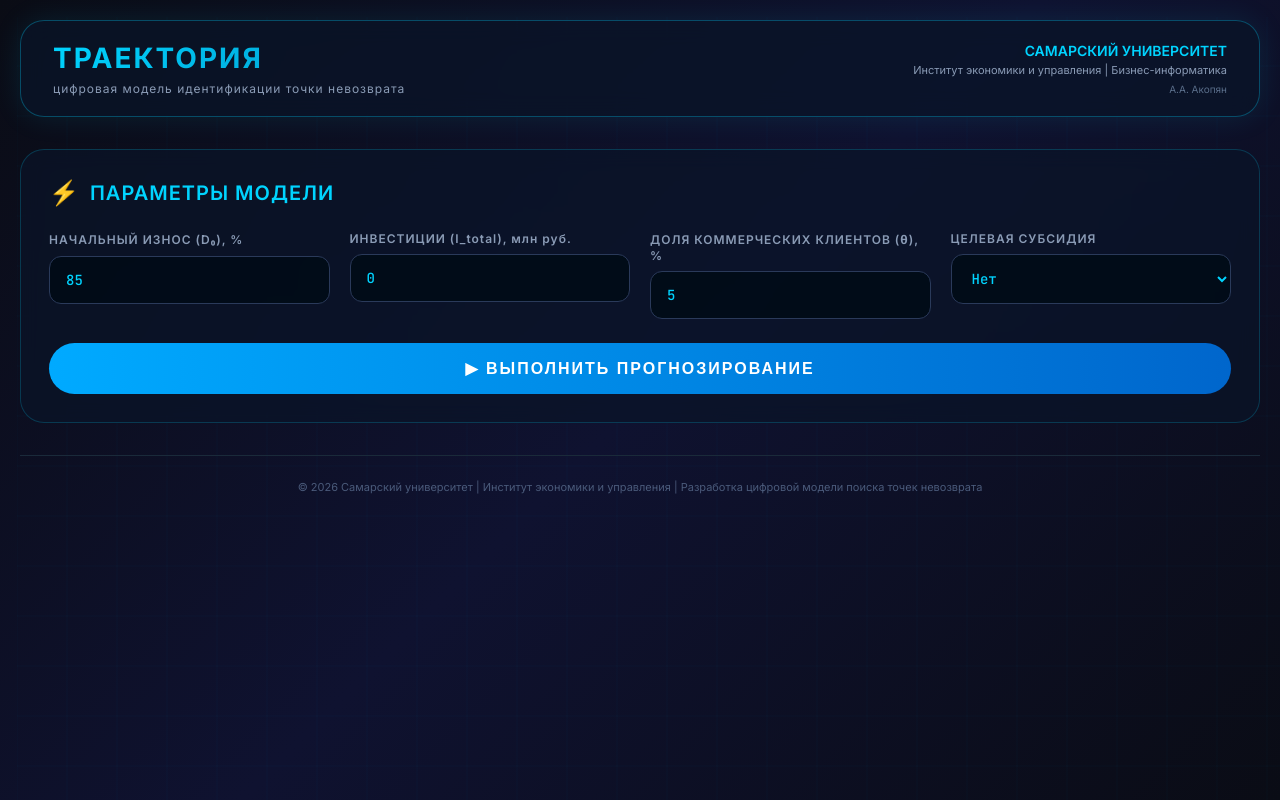
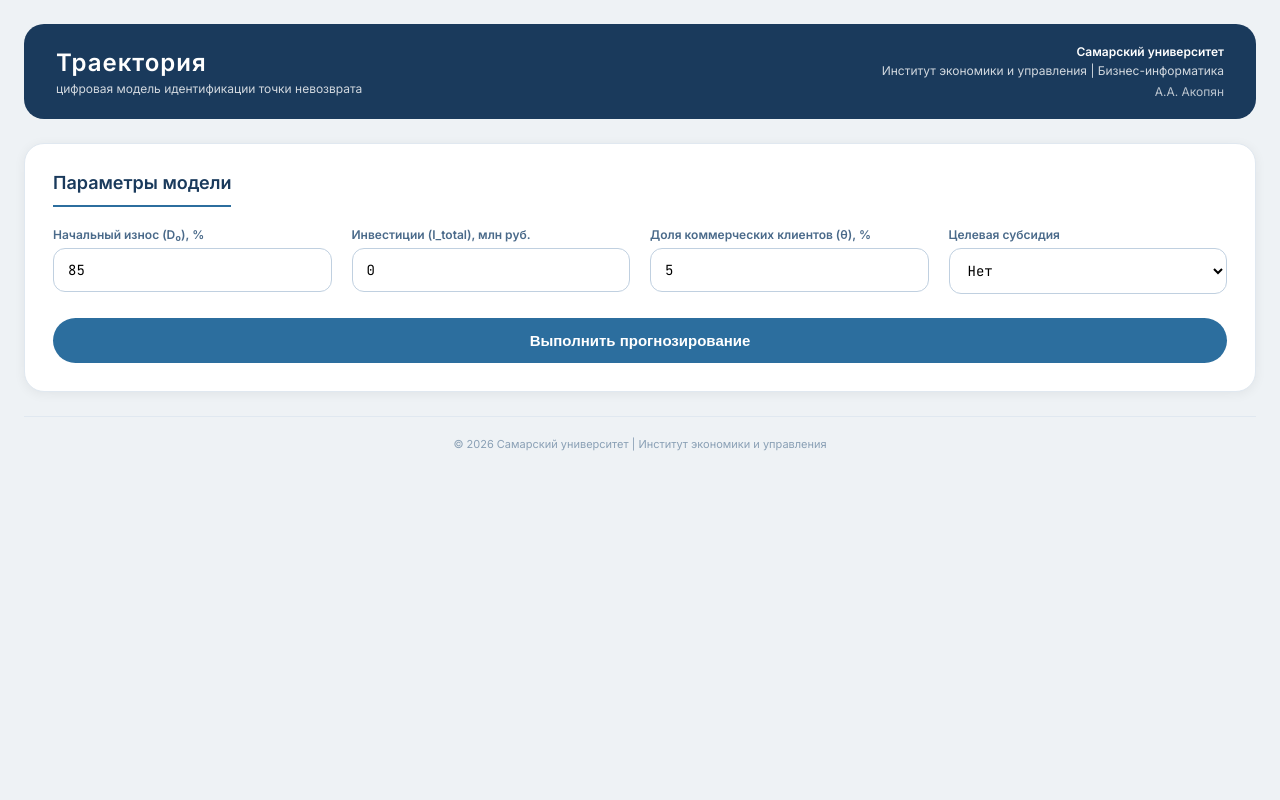
Before and after one commit to vnnvnnv/trajectory-ponr, a Flask app: page / in a window 1280 px wide. Run offline with Flask 3, Linux system fonts and the light colour scheme.

Commit message:
Update index.html

```diff
--- a/templates/index.html
+++ b/templates/index.html
@@ -2,154 +2,85 @@
 <html lang="ru">
 <head>
     <meta charset="UTF-8">
-    <meta name="viewport" content="width=device-width, initial-scale=1.0, user-scalable=yes">
+    <meta name="viewport" content="width=device-width, initial-scale=1.0">
     <title>Траектория | цифровая модель PONR</title>
-    <link href="https://fonts.googleapis.com/css2?family=Inter:wght@300;400;500;600;700;800&family=JetBrains+Mono:wght@400;500;600&display=swap" rel="stylesheet">
+    <link href="https://fonts.googleapis.com/css2?family=Inter:wght@400;500;600;700&family=JetBrains+Mono:wght@400;500&display=swap" rel="stylesheet">
+    <script src="https://cdn.jsdelivr.net/npm/chart.js"></script>
     <style>
-        * {
-            margin: 0;
-            padding: 0;
-            box-sizing: border-box;
-        }
+        * { margin: 0; padding: 0; box-sizing: border-box; }
 
         body {
-            font-family: 'Inter', 'Segoe UI', sans-serif;
-            background: #0a0c15;
-            min-height: 100vh;
-            color: #e0e0e0;
-            position: relative;
-            overflow-x: hidden;
-        }
-
-        /* Анимированный кибер-фон */
-        .cyber-bg {
-            position: fixed;
-            top: 0;
-            left: 0;
-            width: 100%;
-            height: 100%;
-            z-index: -1;
-            background: linear-gradient(135deg, #0a0c15 0%, #0f1230 50%, #0a0c15 100%);
-        }
-
-        .cyber-bg::before {
-            content: '';
-            position: absolute;
-            top: 0;
-            left: 0;
-            width: 100%;
-            height: 100%;
-            background-image:
-                repeating-linear-gradient(0deg, rgba(0, 212, 255, 0.03) 0px, rgba(0, 212, 255, 0.03) 1px, transparent 1px, transparent 50px),
-                repeating-linear-gradient(90deg, rgba(0, 212, 255, 0.03) 0px, rgba(0, 212, 255, 0.03) 1px, transparent 1px, transparent 50px);
-            animation: moveGrid 20s linear infinite;
-        }
-
-        @keyframes moveGrid {
-            0% { transform: translate(0, 0); }
-            100% { transform: translate(50px, 50px); }
+            font-family: 'Inter', -apple-system, BlinkMacSystemFont, sans-serif;
+            background: #eef2f5;
+            color: #1a2a3a;
+            padding: 24px;
         }
 
         .container {
             max-width: 1400px;
             margin: 0 auto;
-            padding: 20px;
-            position: relative;
-            z-index: 1;
+        }
+
+        /* Карточки в спокойном стиле */
+        .card {
+            background: white;
+            border-radius: 20px;
+            padding: 28px;
+            margin-bottom: 24px;
+            box-shadow: 0 2px 12px rgba(0, 0, 0, 0.06);
+            border: 1px solid #e0e8f0;
+        }
+
+        .card h2 {
+            font-size: 18px;
+            font-weight: 600;
+            color: #1a3a5c;
+            margin-bottom: 20px;
+            padding-bottom: 12px;
+            border-bottom: 2px solid #2c6e9e;
+            display: inline-block;
         }
 
         /* Шапка */
         .header {
-            background: rgba(10, 20, 40, 0.75);
-            backdrop-filter: blur(12px);
-            border-radius: 24px;
+            background: #1a3a5c;
+            color: white;
+            border-radius: 20px;
             padding: 20px 32px;
-            margin-bottom: 32px;
-            border: 1px solid rgba(0, 212, 255, 0.3);
-            box-shadow: 0 0 30px rgba(0, 212, 255, 0.1);
+            margin-bottom: 24px;
             display: flex;
             justify-content: space-between;
             align-items: center;
             flex-wrap: wrap;
-            gap: 20px;
         }
 
         .logo h1 {
-            font-size: 28px;
-            font-weight: 700;
-            background: linear-gradient(135deg, #00d4ff 0%, #0099cc 100%);
-            -webkit-background-clip: text;
-            background-clip: text;
-            color: transparent;
-            letter-spacing: 2px;
+            font-size: 24px;
+            font-weight: 600;
+            letter-spacing: 1px;
         }
 
         .logo p {
             font-size: 12px;
-            color: #8a9bb5;
-            margin-top: 6px;
-            letter-spacing: 1px;
+            opacity: 0.8;
+            margin-top: 4px;
         }
 
         .institute {
             text-align: right;
+            font-size: 12px;
         }
 
-        .institute .uni {
-            font-size: 14px;
-            font-weight: 600;
-            color: #00d4ff;
-        }
+        .institute .uni { font-weight: 600; margin-bottom: 4px; }
+        .institute .faculty { opacity: 0.8; }
+        .institute .author { opacity: 0.7; margin-top: 6px; }
 
-        .institute .faculty {
-            font-size: 11px;
-            color: #8a9bb5;
-            margin-top: 4px;
-        }
-
-        .institute .author {
-            font-size: 10px;
-            color: #5a6e8a;
-            margin-top: 6px;
-        }
-
-        /* Карточки */
-        .card {
-            background: rgba(10, 20, 40, 0.7);
-            backdrop-filter: blur(10px);
-            border-radius: 24px;
-            padding: 28px;
-            margin-bottom: 32px;
-            border: 1px solid rgba(0, 212, 255, 0.2);
-            transition: all 0.3s ease;
-        }
-
-        .card:hover {
-            border-color: rgba(0, 212, 255, 0.5);
-            box-shadow: 0 0 25px rgba(0, 212, 255, 0.15);
-        }
-
-        .card h2 {
-            font-size: 20px;
-            font-weight: 600;
-            color: #00d4ff;
-            margin-bottom: 24px;
-            letter-spacing: 1px;
-            display: flex;
-            align-items: center;
-            gap: 10px;
-        }
-
-        .card h2::before {
-            content: '⚡';
-            font-size: 24px;
-        }
-
-        /* Сетка ввода */
+        /* Поля ввода */
         .input-grid {
             display: grid;
-            grid-template-columns: repeat(auto-fit, minmax(240px, 1fr));
+            grid-template-columns: repeat(auto-fit, minmax(220px, 1fr));
             gap: 20px;
+            margin-bottom: 24px;
         }
 
         .input-group {
@@ -160,90 +91,75 @@
         .input-group label {
             font-size: 12px;
             font-weight: 600;
-            color: #8a9bb5;
-            margin-bottom: 8px;
-            letter-spacing: 1px;
+            color: #4a6a8a;
+            margin-bottom: 6px;
         }
 
         .input-group input, .input-group select {
-            background: rgba(0, 10, 20, 0.8);
-            border: 1px solid #2a3a5a;
+            padding: 12px 14px;
+            border: 1px solid #c0d0e0;
             border-radius: 12px;
-            padding: 14px 16px;
-            color: #00d4ff;
             font-family: 'JetBrains Mono', monospace;
             font-size: 14px;
-            font-weight: 500;
-            transition: all 0.3s;
+            background: white;
+            transition: 0.2s;
         }
 
         .input-group input:focus, .input-group select:focus {
             outline: none;
-            border-color: #00d4ff;
-            box-shadow: 0 0 15px rgba(0, 212, 255, 0.3);
+            border-color: #2c6e9e;
+            box-shadow: 0 0 0 3px rgba(44, 110, 158, 0.1);
         }
 
         .calculate-btn {
-            background: linear-gradient(90deg, #00aaff, #0066cc);
+            background: #2c6e9e;
+            color: white;
             border: none;
             border-radius: 40px;
-            padding: 16px 32px;
-            color: white;
-            font-weight: 700;
-            font-size: 16px;
+            padding: 14px 28px;
+            font-weight: 600;
             cursor: pointer;
-            margin-top: 24px;
             width: 100%;
-            transition: all 0.3s;
-            text-transform: uppercase;
-            letter-spacing: 2px;
+            font-size: 15px;
+            transition: 0.2s;
         }
 
         .calculate-btn:hover {
-            background: linear-gradient(90deg, #00ccff, #0088ee);
-            box-shadow: 0 0 30px rgba(0, 212, 255, 0.5);
-            transform: translateY(-2px);
+            background: #1a5a8a;
         }
 
         /* Статистика */
         .stats-grid {
             display: grid;
             grid-template-columns: repeat(4, 1fr);
-            gap: 20px;
+            gap: 16px;
             margin-bottom: 32px;
         }
 
         .stat-card {
-            background: rgba(0, 20, 40, 0.6);
-            border-radius: 20px;
-            padding: 20px;
+            background: #f8fafc;
+            border-radius: 16px;
+            padding: 16px;
             text-align: center;
-            border-left: 3px solid #00d4ff;
-            transition: all 0.3s;
-        }
-
-        .stat-card:hover {
-            transform: translateY(-5px);
-            background: rgba(0, 40, 60, 0.6);
+            border-left: 3px solid #2c6e9e;
         }
 
         .stat-label {
             font-size: 11px;
             font-weight: 600;
-            color: #8a9bb5;
-            margin-bottom: 10px;
-            letter-spacing: 1px;
+            color: #6a8aaa;
+            margin-bottom: 8px;
         }
 
         .stat-value {
-            font-size: 32px;
-            font-weight: 800;
+            font-size: 28px;
+            font-weight: 700;
             font-family: 'JetBrains Mono', monospace;
+            color: #1a3a5c;
         }
 
-        .stat-value.positive { color: #00ff88; text-shadow: 0 0 10px rgba(0, 255, 136, 0.25); }
-        .stat-value.negative { color: #ff4466; text-shadow: 0 0 10px rgba(255, 68, 102, 0.25); }
-        .stat-value.neutral { color: #00d4ff; }
+        .stat-value.positive { color: #2c8e5e; }
+        .stat-value.negative { color: #c03a4a; }
 
         /* Таблица */
         .scenarios-table {
@@ -252,187 +168,145 @@
         }
 
         .scenarios-table th {
-            padding: 14px 12px;
             text-align: center;
+            padding: 12px;
             font-size: 12px;
             font-weight: 600;
-            color: #00d4ff;
-            letter-spacing: 1px;
-            border-bottom: 1px solid #2a3a5a;
+            color: #4a6a8a;
+            border-bottom: 1px solid #e0e8f0;
         }
 
         .scenarios-table td {
-            padding: 14px 12px;
             text-align: center;
+            padding: 12px;
             font-size: 13px;
-            border-bottom: 1px solid #1a2a3a;
+            border-bottom: 1px solid #eef2f8;
         }
 
         .optimal-row {
-            background: rgba(0, 212, 255, 0.08);
-            border-radius: 12px;
-            box-shadow: 0 0 15px rgba(0, 212, 255, 0.2);
+            background: #e8f4fd;
         }
 
-        .optimal-row td {
-            border-bottom-color: rgba(0, 212, 255, 0.4);
+        /* График */
+        .chart-container {
+            margin-top: 24px;
+            padding-top: 16px;
+            border-top: 1px solid #e0e8f0;
         }
 
-        /* ИИ-помощник Ракета */
+        /* ИИ-помощник */
         .ai-panel {
-            background: linear-gradient(135deg, rgba(0, 40, 60, 0.6), rgba(0, 20, 40, 0.6));
-            border-radius: 24px;
-            padding: 28px;
-            border-left: 4px solid #00d4ff;
+            background: #f0f4f8;
+            border-radius: 20px;
+            padding: 24px;
+            border-left: 4px solid #2c6e9e;
         }
 
         .ai-panel h3 {
-            font-size: 18px;
+            font-size: 16px;
             font-weight: 600;
-            color: #00d4ff;
+            color: #1a3a5c;
             margin-bottom: 16px;
-            display: flex;
-            align-items: center;
-            gap: 10px;
         }
 
         .ai-text {
-            font-family: 'JetBrains Mono', monospace;
+            font-family: 'Inter', monospace;
             font-size: 13px;
-            line-height: 1.7;
-            color: #c0d0e0;
+            line-height: 1.6;
+            color: #2a4a6a;
             white-space: pre-wrap;
         }
 
-        /* Футер */
         .footer {
             text-align: center;
-            padding: 24px;
+            padding: 20px;
             font-size: 11px;
-            color: #4a5a7a;
-            border-top: 1px solid #1a2a3a;
-            margin-top: 20px;
+            color: #8aa0b5;
+            border-top: 1px solid #e0e8f0;
+            margin-top: 24px;
         }
 
-        /* Адаптив */
-        @media (max-width: 900px) {
-            .stats-grid {
-                grid-template-columns: repeat(2, 1fr);
-            }
-            .header {
-                flex-direction: column;
-                text-align: center;
-            }
-            .institute {
-                text-align: center;
-            }
-            .container {
-                padding: 12px;
-            }
-            .card {
-                padding: 20px;
-            }
-        }
-
-        /* Лоадер */
-        .loader {
-            display: inline-block;
-            width: 20px;
-            height: 20px;
-            border: 2px solid #00d4ff;
-            border-top-color: transparent;
-            border-radius: 50%;
-            animation: spin 0.8s linear infinite;
-        }
-
-        @keyframes spin {
-            to { transform: rotate(360deg); }
-        }
-
-        button:disabled {
-            opacity: 0.6;
-            cursor: not-allowed;
+        @media (max-width: 768px) {
+            .stats-grid { grid-template-columns: repeat(2, 1fr); }
+            .header { flex-direction: column; text-align: center; gap: 12px; }
+            .institute { text-align: center; }
         }
     </style>
 </head>
 <body>
-<div class="cyber-bg"></div>
 <div class="container">
     <div class="header">
         <div class="logo">
-            <h1>ТРАЕКТОРИЯ</h1>
+            <h1>Траектория</h1>
             <p>цифровая модель идентификации точки невозврата</p>
         </div>
         <div class="institute">
-            <div class="uni">САМАРСКИЙ УНИВЕРСИТЕТ</div>
+            <div class="uni">Самарский университет</div>
             <div class="faculty">Институт экономики и управления | Бизнес-информатика</div>
             <div class="author">А.А. Акопян</div>
         </div>
     </div>
 
     <div class="card">
-        <h2>ПАРАМЕТРЫ МОДЕЛИ</h2>
+        <h2>Параметры модели</h2>
         <div class="input-grid">
             <div class="input-group">
-                <label>НАЧАЛЬНЫЙ ИЗНОС (D₀), %</label>
+                <label>Начальный износ (D₀), %</label>
                 <input type="number" id="D0" value="85" step="5" min="0" max="100">
             </div>
             <div class="input-group">
-                <label>ИНВЕСТИЦИИ (I_total), млн руб.</label>
+                <label>Инвестиции (I_total), млн руб.</label>
                 <input type="number" id="I_total" value="0" step="10" min="0" max="200">
             </div>
             <div class="input-group">
-                <label>ДОЛЯ КОММЕРЧЕСКИХ КЛИЕНТОВ (θ), %</label>
+                <label>Доля коммерческих клиентов (θ), %</label>
                 <input type="number" id="theta" value="5" step="5" min="0" max="100">
             </div>
             <div class="input-group">
-                <label>ЦЕЛЕВАЯ СУБСИДИЯ</label>
+                <label>Целевая субсидия</label>
                 <select id="subsidy">
                     <option value="0">Нет</option>
                     <option value="1">Да</option>
                 </select>
             </div>
         </div>
-        <button class="calculate-btn" id="calcBtn" onclick="calculate()">▶ ВЫПОЛНИТЬ ПРОГНОЗИРОВАНИЕ</button>
+        <button class="calculate-btn" id="calcBtn" onclick="calculate()">Выполнить прогнозирование</button>
     </div>
 
     <div id="results" style="display: none;">
         <div class="card">
-            <h2>БАЗОВЫЙ СЦЕНАРИЙ</h2>
+            <h2>Базовый сценарий</h2>
             <div class="stats-grid" id="baseStats"></div>
 
-            <h2 style="margin-top: 20px;">СЦЕНАРНЫЙ АНАЛИЗ</h2>
+            <h2 style="margin-top: 20px;">Сценарный анализ</h2>
             <table class="scenarios-table">
-                <thead>
-                    <tr>
-                        <th>Сценарий</th>
-                        <th>NPV, млн руб.</th>
-                        <th>Π_risk, млн руб.</th>
-                        <th>P_ponr</th>
-                        <th>Время до PONR, мес.</th>
-                    </tr>
-                </thead>
+                <thead><tr><th>Сценарий</th><th>NPV, млн руб.</th><th>Π_risk, млн руб.</th><th>P_ponr</th><th>Время до PONR, мес.</th></tr></thead>
                 <tbody id="scenariosBody"></tbody>
             </table>
+
+            <div class="chart-container">
+                <canvas id="ponrChart" width="400" height="200" style="max-height: 250px;"></canvas>
+            </div>
         </div>
 
         <div class="ai-panel">
-            <h3>🚀 РАКЕТА (аналитический модуль)</h3>
+            <h3>РАКЕТА (аналитический модуль)</h3>
             <div class="ai-text" id="aiText">Загрузка рекомендаций...</div>
         </div>
     </div>
 
     <div class="footer">
-        © 2026 Самарский университет | Институт экономики и управления | Разработка цифровой модели поиска точек невозврата
+        © 2026 Самарский университет | Институт экономики и управления
     </div>
 </div>
 
 <script>
+    let chart = null;
+
     async function calculate() {
         const btn = document.getElementById('calcBtn');
-        const originalText = btn.innerHTML;
-        btn.innerHTML = '<span class="loader"></span> РАСЧЁТ...';
         btn.disabled = true;
+        btn.textContent = 'Расчёт...';
 
         const D0 = document.getElementById('D0').value;
         const I_total = document.getElementById('I_total').value;
@@ -454,8 +328,8 @@
                 document.getElementById('baseStats').innerHTML = `
                     <div class="stat-card"><div class="stat-label">NPV, млн руб.</div><div class="stat-value ${base.NPV >= 0 ? 'positive' : 'negative'}">${base.NPV}</div></div>
                     <div class="stat-card"><div class="stat-label">Π_risk, млн руб.</div><div class="stat-value ${base.Pi_risk >= 0 ? 'positive' : 'negative'}">${base.Pi_risk}</div></div>
-                    <div class="stat-card"><div class="stat-label">P_ponr</div><div class="stat-value neutral">${base.P_ponr}</div></div>
-                    <div class="stat-card"><div class="stat-label">Время до PONR, мес.</div><div class="stat-value neutral">${base.ponr_time}</div></div>
+                    <div class="stat-card"><div class="stat-label">P_ponr</div><div class="stat-value">${base.P_ponr}</div></div>
+                    <div class="stat-card"><div class="stat-label">Время до PONR, мес.</div><div class="stat-value">${base.ponr_time}</div></div>
                 `;
 
                 const scenarios = data.scenarios;
@@ -464,7 +338,7 @@
                 for (const [key, sc] of Object.entries(scenarios)) {
                     const isOptimal = (key === optimal);
                     html += `<tr class="${isOptimal ? 'optimal-row' : ''}">
-                        <td><strong>${sc.name}</strong> ${isOptimal ? '🏆' : ''}</td>
+                        <td><strong>${sc.name}</strong> ${isOptimal ? '✓' : ''}</td>
                         <td class="${sc.NPV >= 0 ? 'positive' : 'negative'}">${sc.NPV}</td>
                         <td class="${sc.Pi_risk >= 0 ? 'positive' : 'negative'}">${sc.Pi_risk}</td>
                         <td>${sc.P_ponr}</td>
@@ -473,14 +347,46 @@
                 }
                 document.getElementById('scenariosBody').innerHTML = html;
                 document.getElementById('aiText').innerHTML = data.ai_recommendation.replace(/\n/g, '<br>');
+
+                // График вероятности PONR (имитация динамики)
+                if (chart) chart.destroy();
+                const ctx = document.getElementById('ponrChart').getContext('2d');
+                const months = Array.from({length: 60}, (_, i) => i + 1);
+                const probData = months.map(m => Math.min(1, base.P_ponr * Math.exp(m / 30)));
+                chart = new Chart(ctx, {
+                    type: 'line',
+                    data: {
+                        labels: months,
+                        datasets: [{
+                            label: 'Вероятность PONR',
+                            data: probData,
+                            borderColor: '#2c6e9e',
+                            backgroundColor: 'rgba(44, 110, 158, 0.05)',
+                            fill: true,
+                            tension: 0.3
+                        }]
+                    },
+                    options: {
+                        responsive: true,
+                        maintainAspectRatio: true,
+                        plugins: {
+                            legend: { position: 'top' },
+                            tooltip: { callbacks: { label: (ctx) => `${(ctx.raw * 100).toFixed(1)}%` } }
+                        },
+                        scales: {
+                            y: { title: { display: true, text: 'Вероятность' }, min: 0, max: 1, ticks: { callback: (v) => `${(v*100)}%` } },
+                            x: { title: { display: true, text: 'Месяцы' } }
+                        }
+                    }
+                });
             } else {
                 alert('Ошибка: ' + data.error);
             }
         } catch (err) {
             alert('Ошибка соединения: ' + err.message);
         } finally {
-            btn.innerHTML = originalText;
             btn.disabled = false;
+            btn.textContent = 'Выполнить прогнозирование';
         }
     }
 </script>
```
